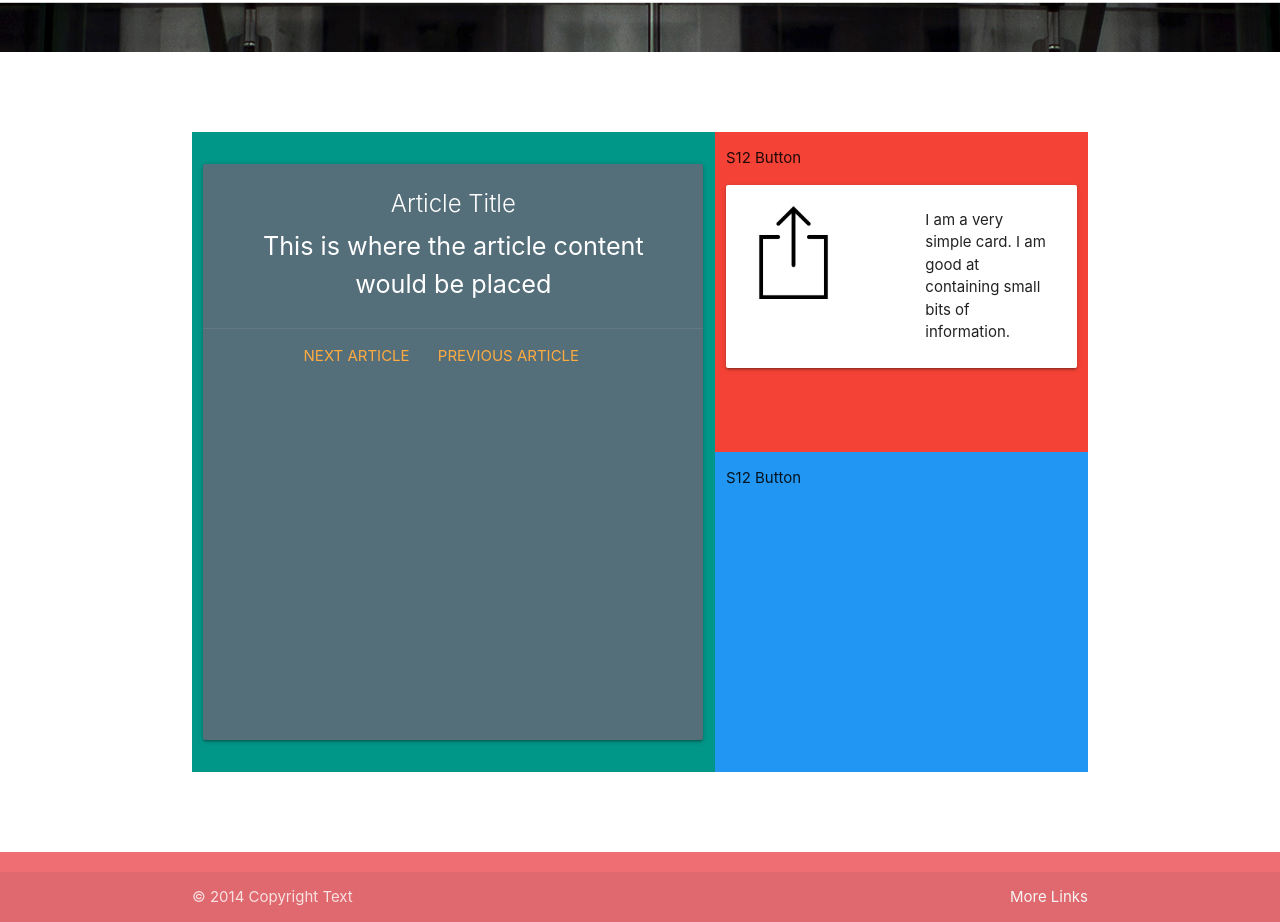
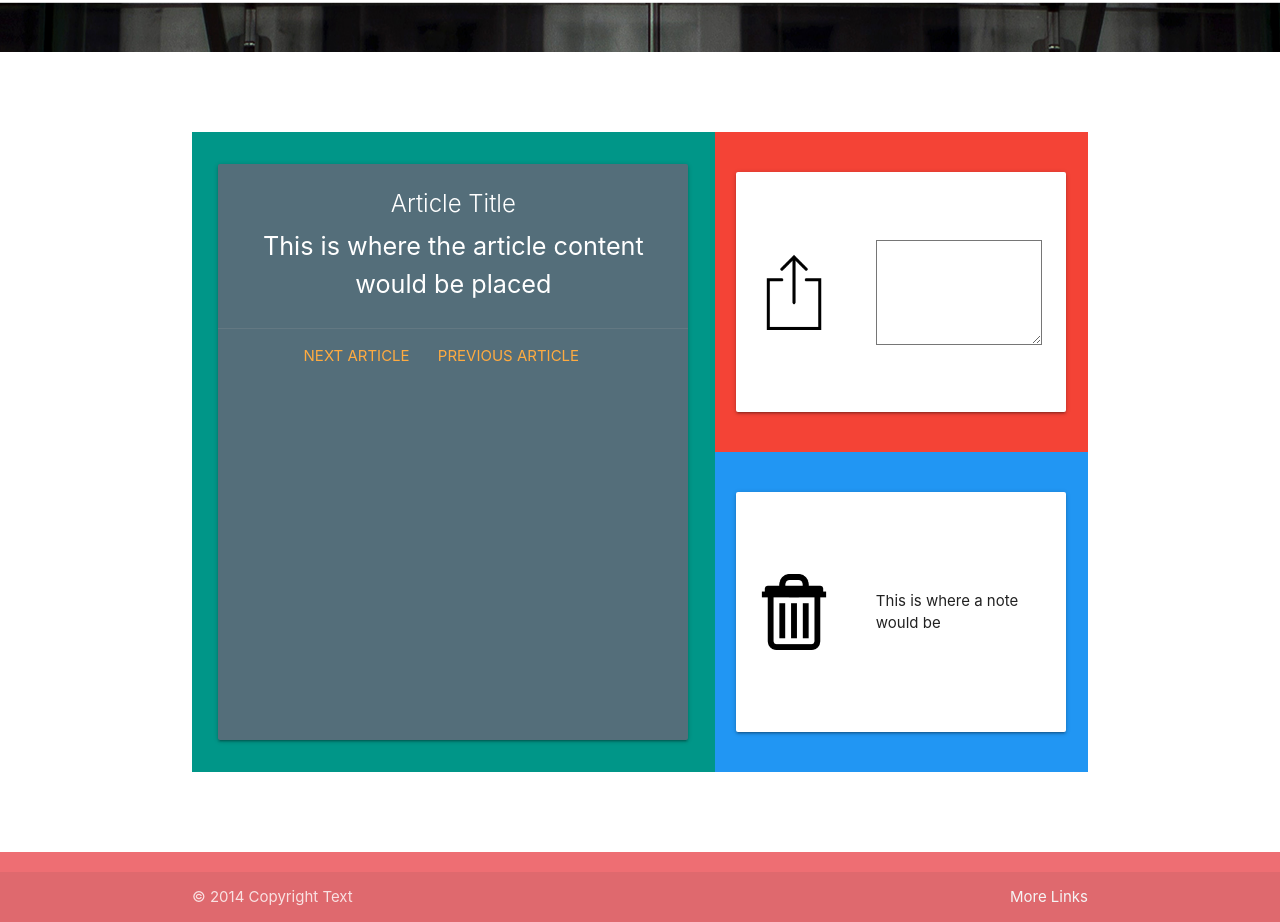
Before and after one commit to MTibby92/mongo-webscrape, a website: page public/index.html in a window 1280 px wide. Shown: the part 812-1734 px from the top of the page. Drawn offline with nearby package versions, Linux system fonts and the light colour scheme.

Commit message:
added and tweaked the remaining two cards

```diff
--- a/public/css/style.css
+++ b/public/css/style.css
@@ -35,13 +35,42 @@
 
 #article-card {
 	height: 90%;
-	margin: 0 auto;
+	margin: 0 3%;
 }
 
 #upload-div {
-	padding: 20px;
+	padding: 0px 20px;
+	max-width: 35%;
 }
 
 #upload-icon {
-	width: 70%;
+	width: 100%;
 }
+
+#note-area {
+	-webkit-box-sizing: border-box;
+	-moz-box-sizing: border-box;
+	box-sizing: border-box;
+
+	width: 100%;
+	height: 7em;
+}
+
+#upload-note-card {
+	height: 75%;
+	margin: 0 3%;
+}
+
+#remove-div {
+	padding: 0px 20px;
+	max-width: 35%;
+}
+
+#remove-icon {
+	width: 100%;
+}
+
+#remove-note-card {
+	height: 75%;
+	margin: 0 3%;
+}
--- a/public/index.html
+++ b/public/index.html
@@ -48,23 +48,31 @@
 			</div>
 			<div class="col s5" id="button-col">
 				<div class="row" id="noterow">
-					<div class="red col s12" id="note">
-						<p class="valign">S12 Button</p>
-						<div class="card horizontal">
-						    <div class="card-image" id="upload-div">
-						        <a href=""><img src="/img/basic-upload-icon.png" id="upload-icon"></a>
+					<div class="red col s12 valign-wrapper" id="note">
+						<div class="card horizontal valign" id="upload-note-card">
+						    <div class="card-image valign-wrapper" id="upload-div">
+						        <a href=""><img src="/img/basic-upload-icon.png" class="valign" id="upload-icon"></a>
 						    </div>
 						    <div class="card-stacked">
-						        <div class="card-content">
-						            <p>I am a very simple card. I am good at containing small bits of information.</p>
+						        <div class="card-content valign-wrapper">
+						            <textarea id="note-area" class="valign"></textarea>
 						        </div>
 						    </div>
 						</div>
 					</div>
 				</div>
 				<div class="row" id="removerow">
-					<div class="blue col s12" id="remove">
-						<p class="valign">S12 Button</p>
+					<div class="blue col s12 valign-wrapper" id="remove">
+						<div class="card horizontal valign" id="remove-note-card">
+						    <div class="card-image valign-wrapper" id="remove-div">
+						        <a href=""><img src="/img/trash-icon2.png" class="valign" id="remove-icon"></a>
+						    </div>
+						    <div class="card-stacked">
+						        <div class="card-content valign-wrapper">
+						            <p>This is where a note would be</p>
+						        </div>
+						    </div>
+						</div>
 					</div>
 				</div>
 			</div>
```
Also changed, not shown: public/img/trash-icon.png (added), public/img/trash-icon2.png (added).
